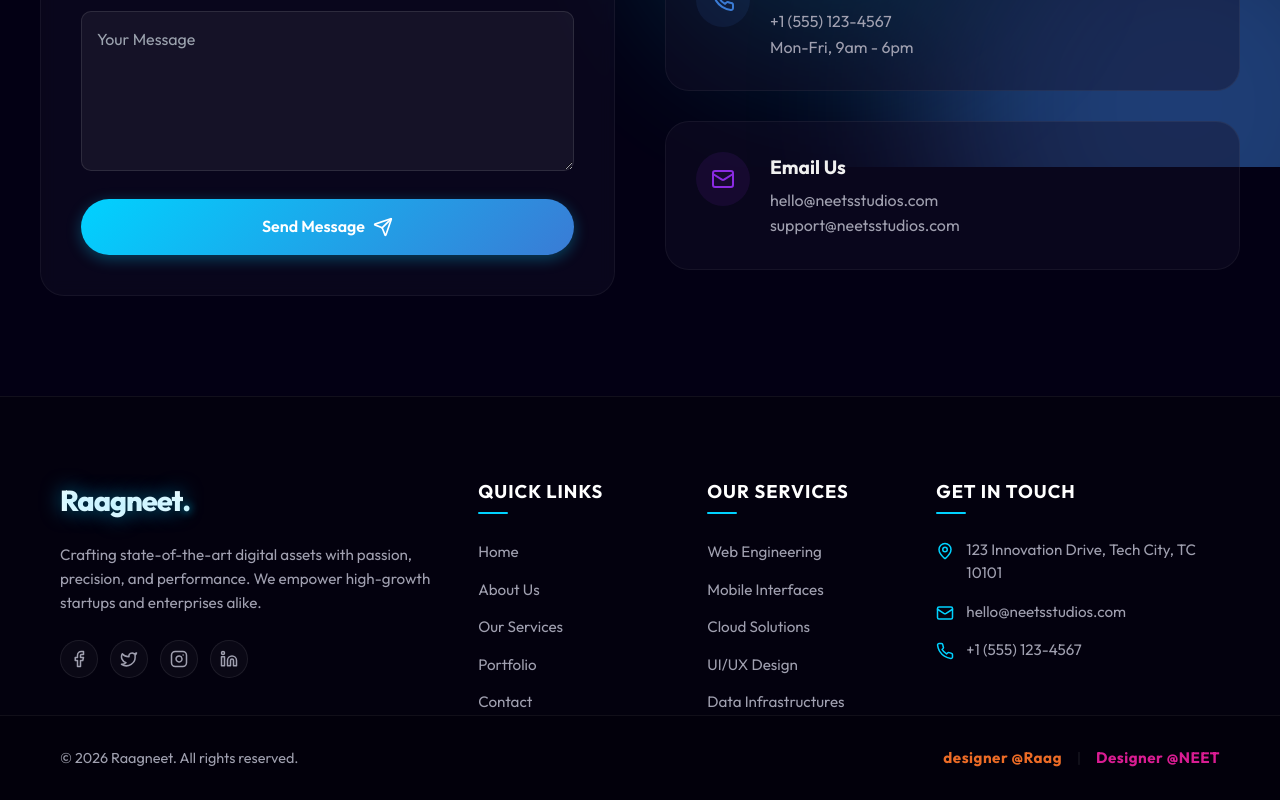
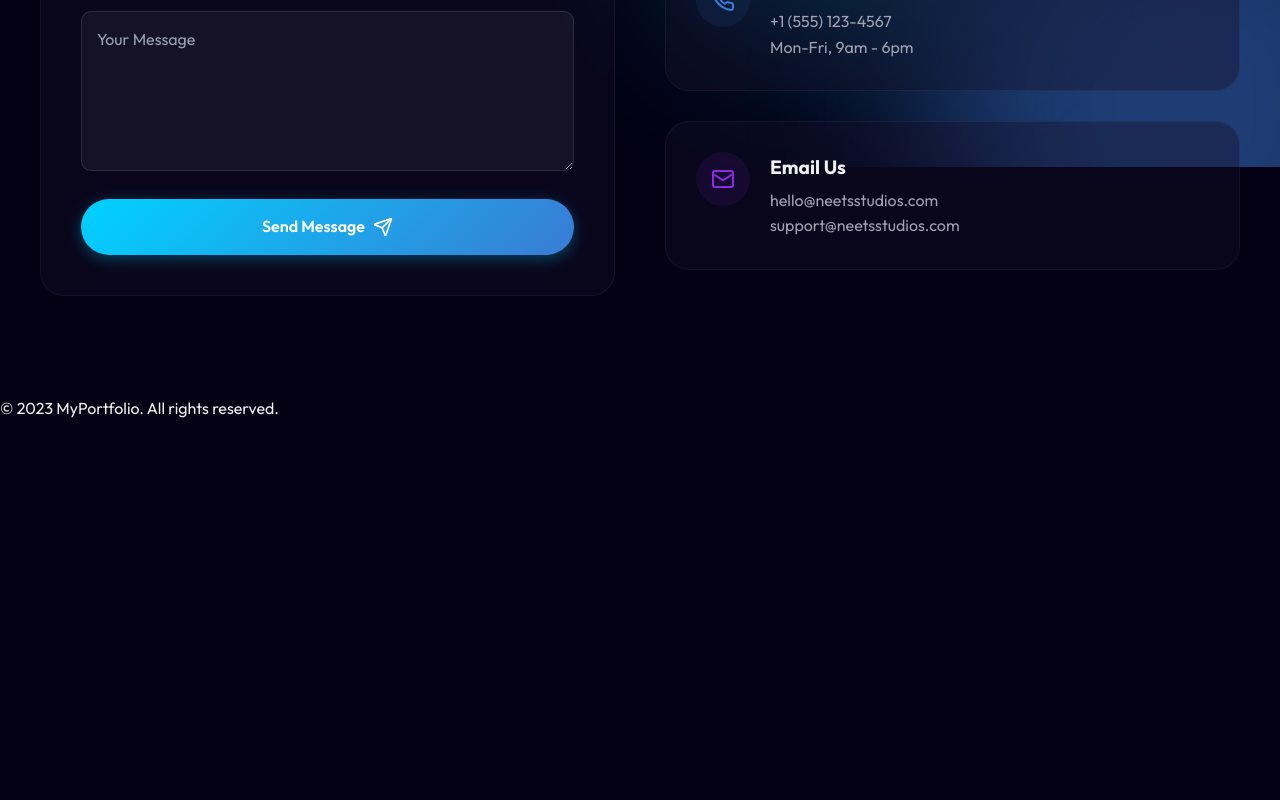
Before and after one commit to kalispidyman/raagneet, a React (Vite) app: page /contact in a window 1280 px wide. Shown: the part 633-1433 px from the top of the page. After the commit the page ends 1054 px from the top, so only its background shows below. Built offline with nearby package versions, Linux system fonts and the light colour scheme.

Commit message:
Remove unnecessary footer text from Footer component.

```diff
--- a/src/components/Footer.jsx
+++ b/src/components/Footer.jsx
@@ -1,91 +1,8 @@
-import React from 'react';
-import { Link } from 'react-router-dom';
-import { MapPin, Phone, Mail, Facebook, Twitter, Instagram, Linkedin } from 'lucide-react';
-import '../components/Footer.css';
-
 function Footer() {
-  const currentYear = new Date().getFullYear();
-
   return (
-    <footer className="footer-section">
-      <div className="container footer-container">
-        {/* Company Column */}
-        <div className="footer-col">
-          <Link to="/" className="footer-logo glow-text">
-            Raagneet<span className="logo-dot">.</span>
-          </Link>
-          <p className="footer-description">
-            Crafting state-of-the-art digital assets with passion, precision, and performance. We empower high-growth startups and enterprises alike.
-          </p>
-          <div className="footer-socials">
-            <a href="#" className="social-icon" aria-label="Facebook">
-              <Facebook size={18} />
-            </a>
-            <a href="#" className="social-icon" aria-label="Twitter">
-              <Twitter size={18} />
-            </a>
-            <a href="#" className="social-icon" aria-label="Instagram">
-              <Instagram size={18} />
-            </a>
-            <a href="#" className="social-icon" aria-label="LinkedIn">
-              <Linkedin size={18} />
-            </a>
-          </div>
-        </div>
-
-        {/* Quick Links Column */}
-        <div className="footer-col">
-          <h3 className="footer-title">Quick Links</h3>
-          <ul className="footer-links">
-            <li><Link to="/">Home</Link></li>
-            <li><Link to="/about">About Us</Link></li>
-            <li><Link to="/services">Our Services</Link></li>
-            <li><Link to="/portfolio">Portfolio</Link></li>
-            <li><Link to="/contact">Contact</Link></li>
-          </ul>
-        </div>
-
-        {/* Services Column */}
-        <div className="footer-col">
-          <h3 className="footer-title">Our Services</h3>
-          <ul className="footer-links">
-            <li><Link to="/services">Web Engineering</Link></li>
-            <li><Link to="/services">Mobile Interfaces</Link></li>
-            <li><Link to="/services">Cloud Solutions</Link></li>
-            <li><Link to="/services">UI/UX Design</Link></li>
-            <li><Link to="/services">Data Infrastructures</Link></li>
-          </ul>
-        </div>
-
-        {/* Contact Info Column */}
-        <div className="footer-col">
-          <h3 className="footer-title">Get in Touch</h3>
-          <ul className="footer-contact">
-            <li>
-              <MapPin size={18} className="contact-icon" />
-              <span>123 Innovation Drive, Tech City, TC 10101</span>
-            </li>
-            <li>
-              <Mail size={18} className="contact-icon" />
-              <a href="mailto:hello@neetsstudios.com">hello@neetsstudios.com</a>
-            </li>
-            <li>
-              <Phone size={18} className="contact-icon" />
-              <span>+1 (555) 123-4567</span>
-            </li>
-          </ul>
-        </div>
-      </div>
-
-      <div className="footer-bottom">
-        <div className="container bottom-container">
-          <p className="copyright">&copy; {currentYear} Raagneet. All rights reserved.</p>
-          <div className="watermarks">
-            <span className="watermark animated-text">designer @Raag</span>
-            <span className="watermark-sep">|</span>
-            <span className="watermark animated-text">Designer @NEET</span>
-          </div>
-        </div>
+    <footer className="footer">
+      <div className="footer-content">
+        <p>© 2023 MyPortfolio. All rights reserved.</p>
       </div>
     </footer>
   );
```
